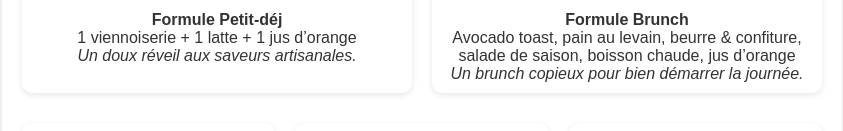
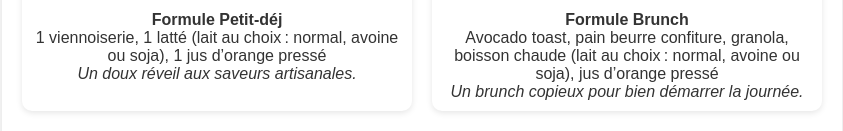
Before and after one commit to franchino1982/neaspacedejcheckout, a website: page index.html in a window 1280 px wide. Shown: the part 388-519 px from the top of the page, without its empty margins (218-1061 px from the left). Drawn offline with nearby package versions, Linux system fonts and the light colour scheme; a web font is replaced by a local one.

Commit message:
index.html

```diff
--- a/index.html
+++ b/index.html
@@ -152,11 +152,11 @@
 <div class="formule-hero" style="display: grid; grid-template-columns: 1fr 1fr; gap: 20px; max-width: 800px; margin: 0 auto 30px auto;">
   <div class="formule-hero-item" style="background: #fff; padding: 10px; border-radius: 10px; box-shadow: 0 2px 6px rgba(0,0,0,0.1); text-align:center;">
     <img src="https://github.com/franchino1982/neaspacedejcheckout/blob/main/detitdej%20formule.jpg?raw=true" alt="Formule Petit-déj" style="width:100%; height:250px; object-fit:cover; border-radius:12px; margin-bottom:10px;">
-    <div><strong>Formule Petit-déj</strong><br>1 viennoiserie + 1 latte + 1 jus d’orange<br><em>Un doux réveil aux saveurs artisanales.</em></div>
+    <div><strong>Formule Petit-déj</strong><br>1 viennoiserie, 1 latté (lait au choix : normal, avoine ou soja), 1 jus d’orange pressé<br><em>Un doux réveil aux saveurs artisanales.</em></div>
   </div>
   <div class="formule-hero-item" style="background: #fff; padding: 10px; border-radius: 10px; box-shadow: 0 2px 6px rgba(0,0,0,0.1); text-align:center;">
     <img src="https://github.com/franchino1982/neaspacedejcheckout/blob/main/formbrunch.png?raw=true" alt="Formule Brunch" style="width:100%; height:250px; object-fit:cover; border-radius:12px; margin-bottom:10px;">
-    <div><strong>Formule Brunch</strong><br>Avocado toast, pain au levain, beurre & confiture, salade de saison, boisson chaude, jus d’orange<br><em>Un brunch copieux pour bien démarrer la journée.</em></div>
+    <div><strong>Formule Brunch</strong><br>Avocado toast, pain beurre confiture, granola, boisson chaude (lait au choix : normal, avoine ou soja), jus d’orange pressé<br><em>Un brunch copieux pour bien démarrer la journée.</em></div>
   </div>
 </div>
 
```
